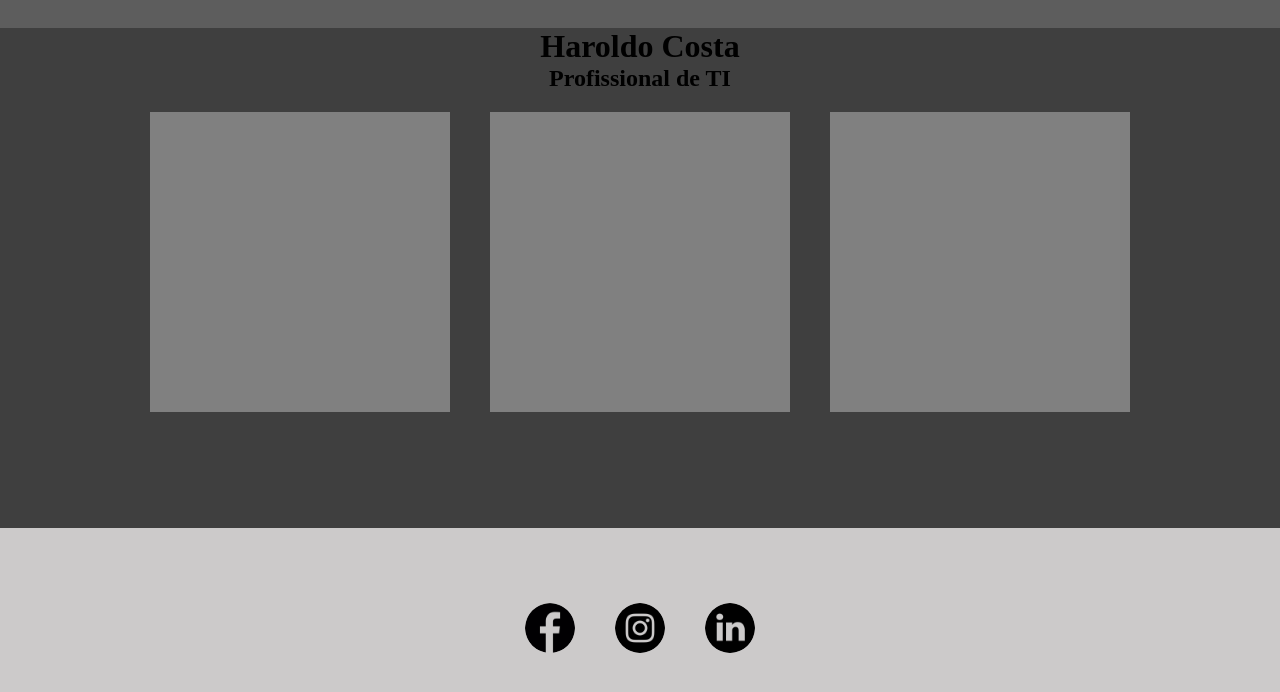
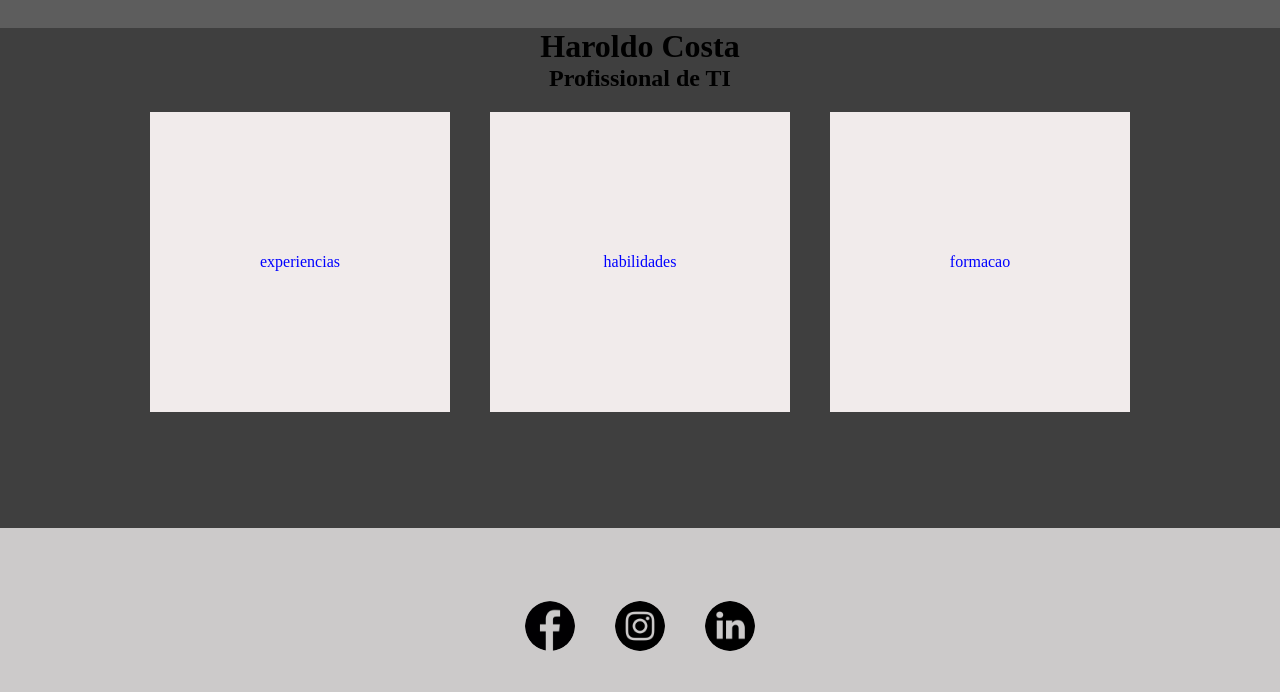
Before and after one commit to Andersonregis/meucurriculo, a plain HTML site: page index.html in a window 1280 px wide. Shown: the part 372-1064 px from the top of the page. Drawn offline with Linux system fonts and the light colour scheme.

Commit message:
projetofinalizado

```diff
--- a/index.html
+++ b/index.html
@@ -21,20 +21,40 @@
     <MAIN id="principal">
         <h1>Haroldo Costa</h1>
         <H2>Profissional de TI</H2>
+
         <section class="container">
-            <section class="caixas"></section>
-            <section class="caixas"></section>
-            <section class="caixas"></section>
-        </section>
+
+        <a href="experiencias.html">
+            <section class="caixas">experiencias</section>
+        </a>
+
+        <a href="habilidades.html">
+            <section class="caixas">habilidades</section>
+        </a>
+
+        <a href="formacao.html">
+            <section class="caixas">formacao</section>
+        </a>
+
+    </section>
 
     </MAIN>
 
 
     <!-- RODAPÉ -->
     <FOOTER id="rodape">
+    <a href="https://www.facebook.com" target="_blank">
         <img id="facebook" src="img/facebook.png">
+    </a>
+
+    <a href="https://www.intagram.com.br" target="_blank">
         <img id="instagram" src="img/instagram.png">
+    </a>
+
+    <a href="https://www.linkedin.com.br" target="_blank">
         <img id="linkedin" src="img/linkedin.png">
+    </a>
+
     </FOOTER>
 
 
--- a/style.css
+++ b/style.css
@@ -1,6 +1,7 @@
 /* RESET CSS */
 html * {
     margin: 0px;
+    text-decoration: none;
 }
 
 #cabecalho {
@@ -55,10 +56,21 @@ h1, h2{
     width: 300px;
 
     /* COR DE FUNDO */
-    background-color: #808080;
+    background-color: #f1ebeb;
 
     /* ESPAÇAMENTO */
     margin: 20px;
+
+    /* ATIVA O MODO FLEXIVEL */
+    display: flex;
+
+    /* PARA CENTRALIZAR IMAGEM */
+    justify-content: center;
+
+    /* ALINHA VERTICAL */
+    align-items: CENTER;
+
+    color: blue;
 }
 
 #rodape {
```
Also changed, not shown: experiencias.html (added, +31 -0 lines), formacao.html (added, +33 -0 lines), habilidades.html (added, +33 -0 lines).
